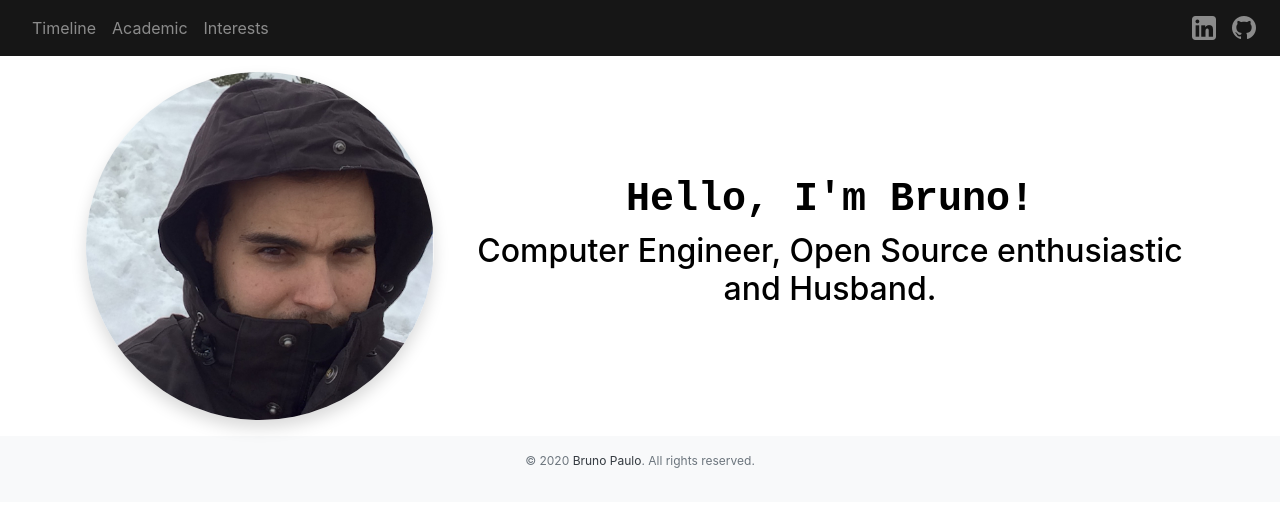
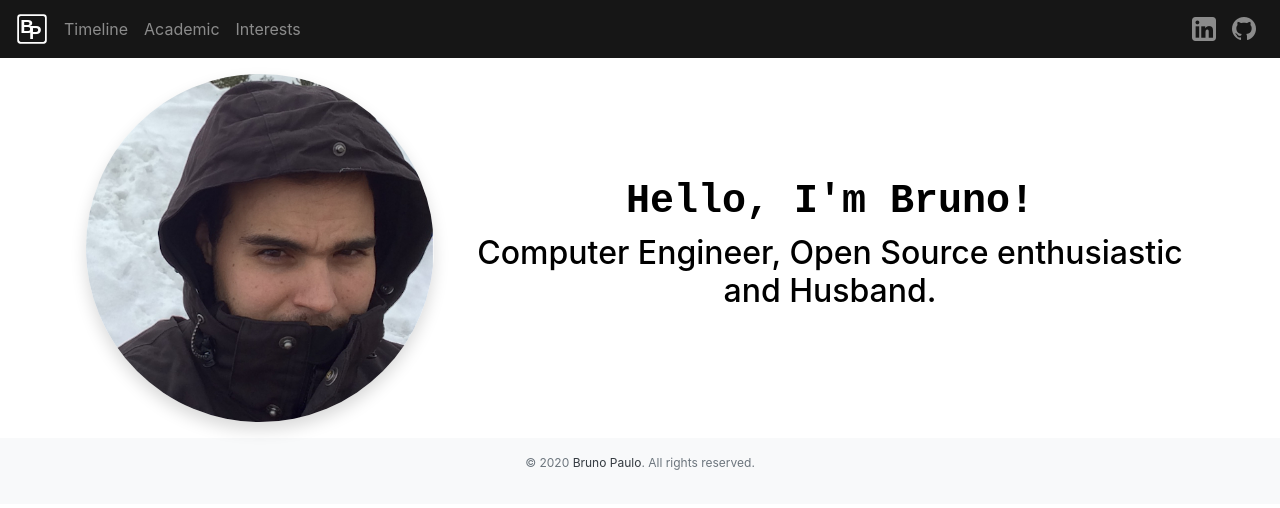
Before and after one commit to bpaulo/cs50project0, a plain HTML site: page index.html in a window 1280 px wide. Drawn offline with nearby package versions, Linux system fonts and the light colour scheme.

Commit message:
Created new logos.

```diff
--- a/css/style.css
+++ b/css/style.css
@@ -3,13 +3,13 @@
   font-weight: bolder;
 }
 
-.brandmark-border {
-  stroke:#ffffff;
-  stroke-width:1;
-  stroke-opacity:1;
+svg {
+  fill: white;
+  width: 32px;
+  height: 32px;
 }
 
-.brandmark-border:hover {
+svg:hover {
   fill: gray;
 }
 
--- a/index.html
+++ b/index.html
@@ -16,47 +16,42 @@
     <header class="navbar navbar-expand navbar-dark flex-column flex-md-row">
         <a class="navbar-brand mr-0 mr-md-2 brand-text" href="index.html" title="Bruno Paulo">
           <!-- <img class="brandmark" src="images/bp-mark.svg" alt=""> -->
-          <svg class="brandmark"
+          <svg
             xmlns:dc="http://purl.org/dc/elements/1.1/"
             xmlns:cc="http://creativecommons.org/ns#"
             xmlns:rdf="http://www.w3.org/1999/02/22-rdf-syntax-ns#"
             xmlns:svg="http://www.w3.org/2000/svg"
             xmlns="http://www.w3.org/2000/svg"
-              id="svg8"
+            id="logo"
             version="1.1"
-              viewBox="0 0 135.46666 135.46666">
+            viewBox="0 0 135.46666 135.46667">
             <g
-                transform="translate(0,-161.53338)"
+              transform="translate(0,-161.53332)"
               id="layer1">
-                <rect
-                  ry="11.507123"
-                  rx="11.511852"
-                  y="170.49443"
-                  x="8.9369049"
-                  height="117.54457"
-                  width="117.59286"
+              <path
                 id="border"
-                  style="opacity:1;fill:none;fill-opacity:1;fill-rule:nonzero;stroke:#ffffff;stroke-width:7.40682888;stroke-linecap:butt;stroke-miterlimit:4;stroke-dasharray:none;stroke-opacity:1" />
-                <g
-                  transform="matrix(0.73274311,0,0,0.73610701,6.154572,168.66561)"
-                  id="letter-b"
-                  style="font-style:normal;font-variant:normal;font-weight:normal;font-stretch:normal;font-size:22.8417263px;line-height:1.25;font-family:'Arial Black';-inkscape-font-specification:'Arial Black, ';letter-spacing:0px;word-spacing:0px;fill:#ffffff;fill-opacity:1;stroke:#ffffff;stroke-width:1;stroke-linejoin:round;stroke-miterlimit:4;stroke-dasharray:none;stroke-opacity:1"
-                  aria-label="B">
-                  <path
-                    id="path941-2"
-                    style="font-style:normal;font-variant:normal;font-weight:bold;font-stretch:normal;font-size:105.83333588px;font-family:sans-serif;-inkscape-font-specification:'sans-serif Bold';fill:#ffffff;fill-opacity:1;stroke:#ffffff;stroke-width:1;stroke-linejoin:round;stroke-miterlimit:4;stroke-dasharray:none;stroke-opacity:1"
-                    d="m 58.148789,55.687285 q 4.702556,0 7.131348,-2.067057 2.428793,-2.067057 2.428793,-6.097819 0,-3.979086 -2.428793,-6.046143 -2.428792,-2.118734 -7.131348,-2.118734 h -11.00708 v 16.329753 z m 0.671794,33.744711 q 5.994466,0 8.991699,-2.532145 3.04891,-2.532145 3.04891,-7.648112 0,-5.012614 -2.997233,-7.493083 -2.997233,-2.532145 -9.043376,-2.532145 H 47.141709 V 89.431996 Z M 77.320746,61.681752 q 6.407878,1.860351 9.921876,6.872965 3.513997,5.012614 3.513997,12.298991 0,11.16211 -7.544759,16.639812 -7.54476,5.4777 -22.944337,5.4777 H 27.246282 V 25.818307 h 29.868979 q 16.071371,0 23.254395,4.857584 7.234701,4.857585 7.234701,15.554607 0,5.632731 -2.635499,9.611817 -2.635498,3.927408 -7.648112,5.839437 z" />
-                </g>
-                <g
-                  transform="matrix(0.73274311,0,0,0.73610701,68.966404,198.04213)"
-                  id="letter-p"
-                  style="font-style:normal;font-variant:normal;font-weight:normal;font-stretch:normal;font-size:22.8417263px;line-height:1.25;font-family:'Arial Black';-inkscape-font-specification:'Arial Black, ';letter-spacing:0px;word-spacing:0px;fill:#ffffff;fill-opacity:1;stroke:#000000;stroke-width:1;stroke-linejoin:round;stroke-miterlimit:4;stroke-dasharray:none;stroke-opacity:1;paint-order:normal"
-                  aria-label="P">
-                  <path
-                    id="path938-9"
-                    style="font-style:normal;font-variant:normal;font-weight:bold;font-stretch:normal;font-size:105.83333588px;font-family:sans-serif;-inkscape-font-specification:'sans-serif Bold';fill:#ffffff;fill-opacity:1;stroke:#ffffff;stroke-width:1;stroke-linejoin:round;stroke-miterlimit:4;stroke-dasharray:none;stroke-opacity:1;paint-order:normal"
-                    d="m -8.400745,21.773807 h 33.021237 c 9.81853,0 17.34606,2.187636 22.58261,6.562907 5.27099,4.34082 7.90649,10.541992 7.90649,18.603516 0,8.095975 -2.6355,14.331603 -7.90649,18.706873 -5.23655,4.34082 -12.76408,6.51123 -22.58261,6.51123 h -13.12581 v 26.76839 H -8.400745 v -38.27579 c 17.324129,-5.168305 18.311589,-34.593421 0,-38.877126 z m 19.895427,14.417725 v 21.549072 h 11.00708 c 3.85851,0 6.83851,-0.930176 8.94002,-2.790527 2.10151,-1.894803 3.15227,-4.564752 3.15227,-8.009847 0,-3.445096 -1.05076,-6.09782 -3.15227,-7.958171 -2.10151,-1.860351 -5.08151,-2.790527 -8.94002,-2.790527 z" />
-                </g>
+                d="m 17.47025,166.76659 c -6.7793,0 -12.23698,5.45769 -12.23698,12.23698 v 100.52616 c 0,6.77929 5.45768,12.23698 12.23698,12.23698 h 100.52616 c 6.77929,0 12.23698,-5.45769 12.23698,-12.23698 V 179.00357 c 0,-6.77929 -5.45769,-12.23698 -12.23698,-12.23698 z m 3.20032,7.50032 h 94.125 c 4.39737,0 7.9375,3.54012 7.9375,7.9375 v 94.125 c 0,4.39737 -3.54013,7.9375 -7.9375,7.9375 h -94.125 c -4.39738,0 -7.9375,-3.54013 -7.9375,-7.9375 v -94.125 c 0,-4.39738 3.54012,-7.9375 7.9375,-7.9375 z"
+                style="opacity:1;fill-opacity:1;fill-rule:nonzero;stroke:none;stroke-width:7.875;stroke-linecap:butt;stroke-miterlimit:4;stroke-dasharray:none" />
+              <text
+                id="letterb"
+                y="245.27994"
+                x="18.018932"
+                style="font-style:normal;font-weight:normal;font-size:25.39999962px;line-height:1.25;font-family:sans-serif;letter-spacing:0px;word-spacing:0px;fill-opacity:1;stroke:none;stroke-width:0.26458332"
+                xml:space="preserve"><tspan
+                  style="font-style:normal;font-variant:normal;font-weight:bold;font-stretch:normal;font-size:79.375px;line-height:1.25;font-family:sans-serif;-inkscape-font-specification:'sans-serif Bold';stroke-width:0.26458332"
+                  y="245.27994"
+                  x="18.018932"
+                  id="tspan1730">B</tspan></text>
+              <text
+                id="letterp"
+                y="270.96301"
+                x="55.087185"
+                style="font-style:normal;font-weight:normal;font-size:25.39999962px;line-height:1.25;font-family:sans-serif;letter-spacing:0px;word-spacing:0px;fill-opacity:1;stroke:none;stroke-width:0.26458332"
+                xml:space="preserve"><tspan
+                  style="font-style:normal;font-variant:normal;font-weight:bold;font-stretch:normal;font-size:79.375px;font-family:sans-serif;-inkscape-font-specification:'sans-serif Bold';stroke-width:0.26458332"
+                  y="270.96301"
+                  x="55.087185"
+                  id="tspan1730-3">P</tspan></text>
             </g>
           </svg>
         </a>
```
Also changed, not shown: images/bp_logo_black.svg (added), images/bp_logo_black_inkscape.svg (added), images/bp_logo_white.svg (added), images/bp_logo_white_inkscape.svg (added). Lines whose indentation alone changed are shown as unchanged.
